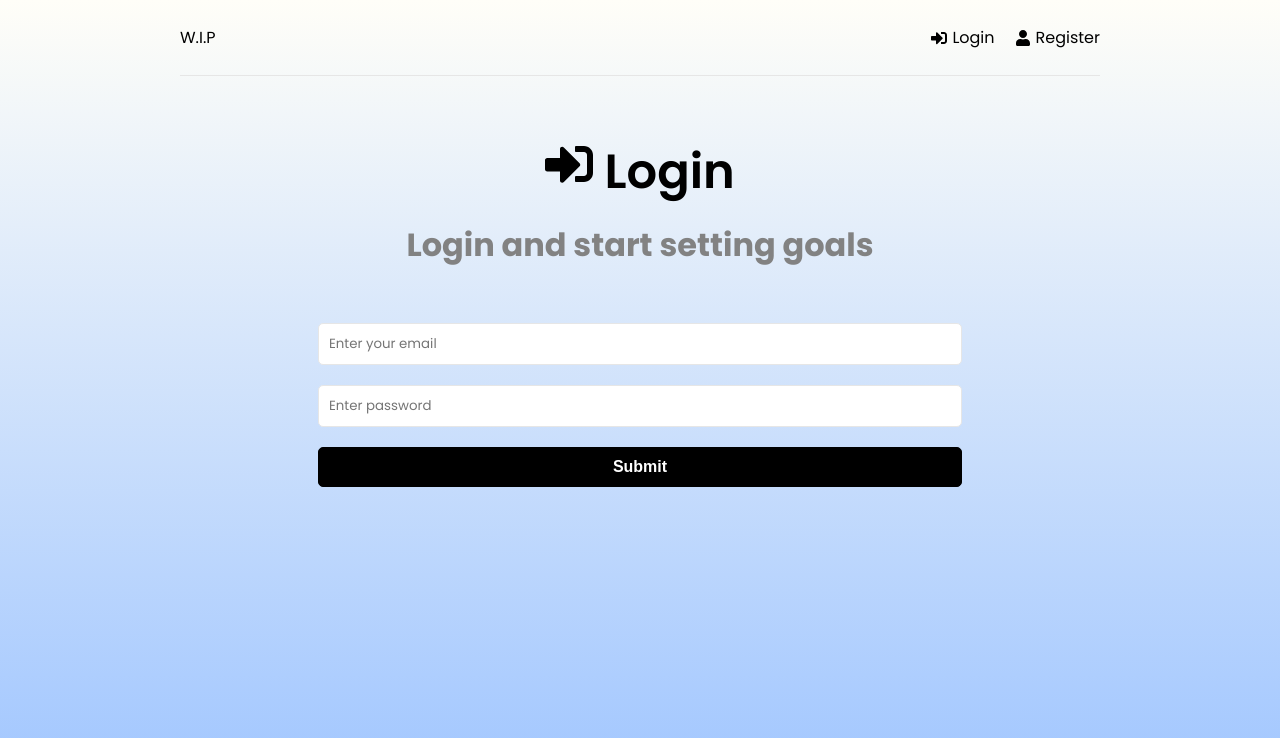
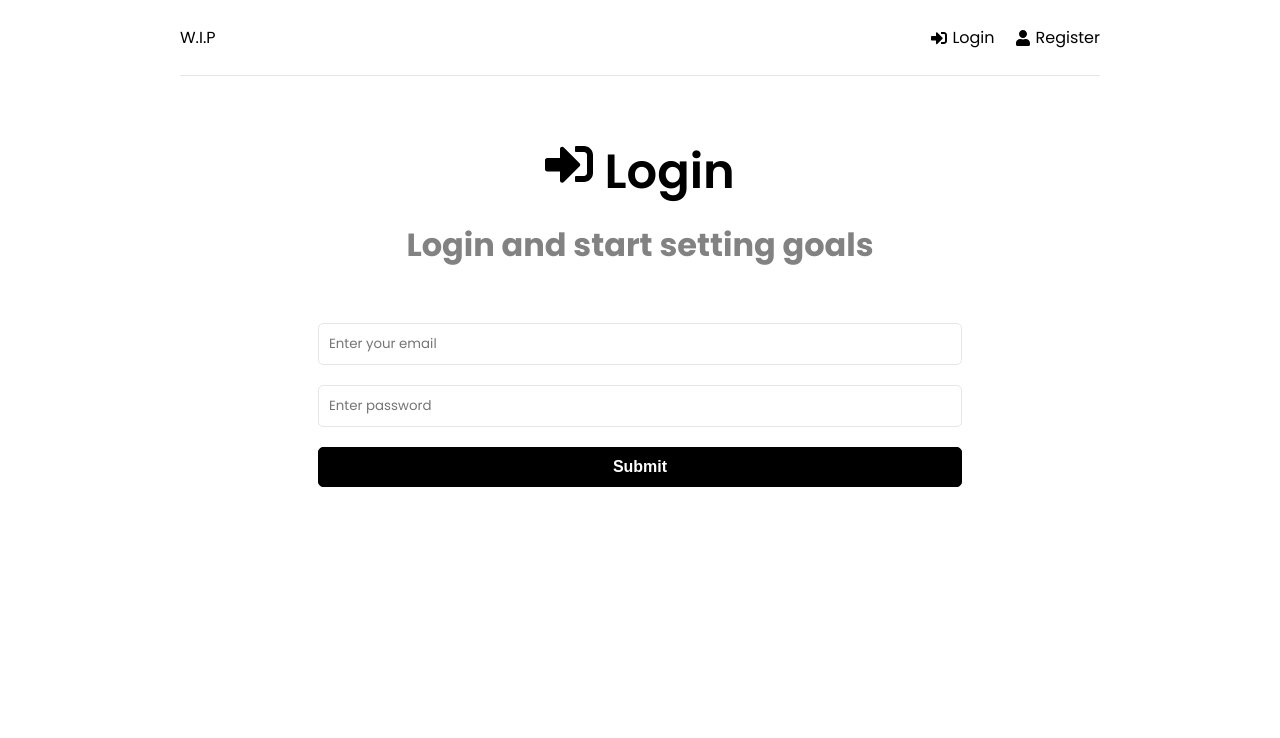
Before and after one commit to FinityM/AMK-Pomodoro, a React (Create React App) app in the folder frontend/: page /login in a window 1280 px wide. Shown: the top 738 px of the page. Built offline with nearby package versions, Linux system fonts and the light colour scheme.

Commit message:
Updated index.css
Updated back to original css

```diff
--- a/frontend/src/index.css
+++ b/frontend/src/index.css
@@ -9,8 +9,6 @@
 body {
   font-family: 'Poppins', sans-serif;
   height: 100vh;
-  background-image: linear-gradient(#FFFEF8 ,#9FC5FF);
-
 }
 
 a {
@@ -214,9 +212,4 @@ h3 {
   .heading p {
     font-size: 1.5rem;
   }
-
-.complete{
-  text-decoration: line-through;
-  opacity: 40%;
 }
-}
```
